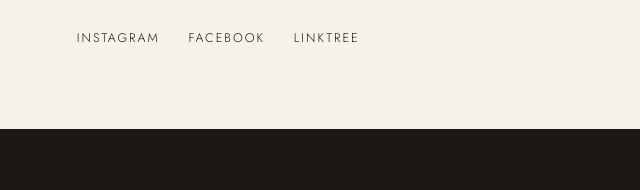
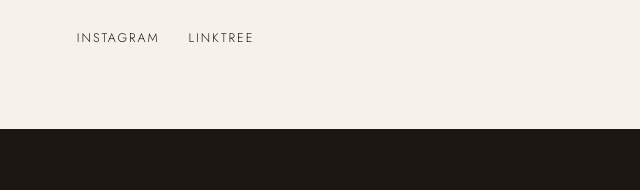
Before and after one commit to py38/maison-metisse, a plain HTML site: page index.html in a window 1280 px wide. Shown: the part 7821-8011 px from the top of the page, 0-640 px from the left. Drawn offline with nearby package versions, Linux system fonts and the light colour scheme.

Commit message:
Retire le lien Facebook (formulaire → maisonmetis2@gmail.com)

```diff
--- a/index.html
+++ b/index.html
@@ -228,7 +228,6 @@
       </div>
       <div class="contact__social reveal">
         <a href="https://www.instagram.com/maison_metisse_/" target="_blank" rel="noopener">Instagram</a>
-        <a href="https://www.facebook.com/" target="_blank" rel="noopener">Facebook</a>
         <a href="https://linktr.ee/maisonmetisse" target="_blank" rel="noopener">Linktree</a>
       </div>
     </div>
```
